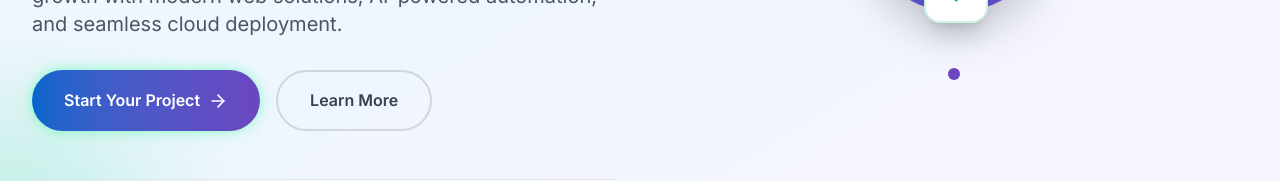
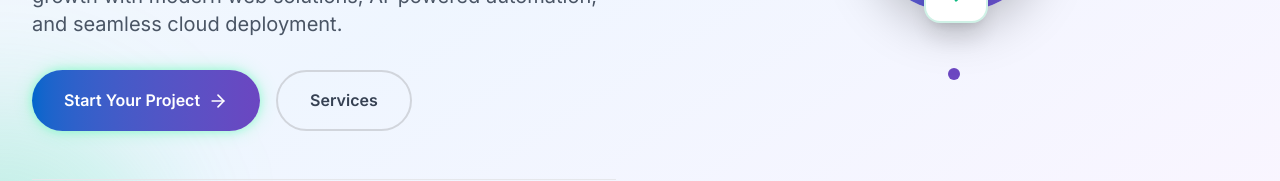
Before and after one commit to Akvora2025/Akvora, a React (Vite) app: page / in a window 1280 px wide. Shown: the part 532-713 px from the top of the page. Built offline with nearby package versions, Linux system fonts and the light colour scheme.

Commit message:
Update Hero.jsx

```diff
--- a/src/components/Hero.jsx
+++ b/src/components/Hero.jsx
@@ -72,7 +72,7 @@ const Hero = ({ setActiveSection }) => {
                 onClick={() => setActiveSection && setActiveSection('services')}
                 className="border-2 border-gray-300 text-gray-700 px-8 py-4 rounded-full font-semibold hover:border-tech-blue hover:text-tech-blue transition-all duration-300 cursor-pointer inline-flex items-center justify-center"
               >
-                Learn More
+                Services
               </button>
             </motion.div>
 
@@ -173,4 +173,5 @@ const Hero = ({ setActiveSection }) => {
   );
 };
 
+
 export default Hero;
```
